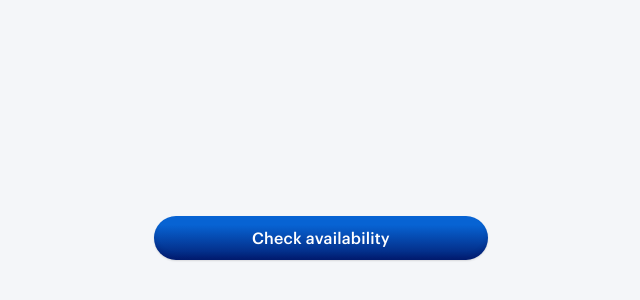
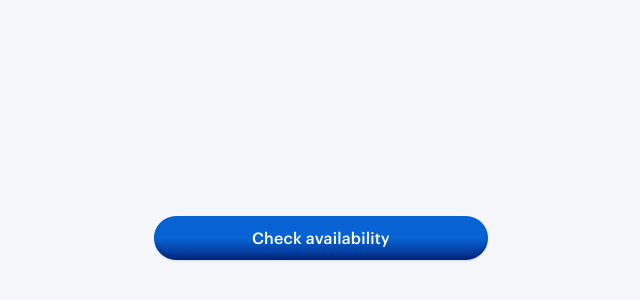
Before and after one commit to childreth-cg/vdp-update, a plain HTML site: page VDP-Primary-CTA.html in a window 1280 px wide. Shown: the part 162-462 px from the top of the page, without its empty margins (319-959 px from the left). Drawn offline with Linux system fonts and the light colour scheme.

Commit message:
Update VDP-Primary-CTA.html

```diff
--- a/VDP-Primary-CTA.html
+++ b/VDP-Primary-CTA.html
@@ -52,7 +52,7 @@
     @property --vdp-btn-stop-1 {
       syntax: '<percentage>';
       inherits: false;
-      initial-value: 20%;
+      initial-value: 50%;
     }
 
     @property --vdp-btn-stop-2 {
```
